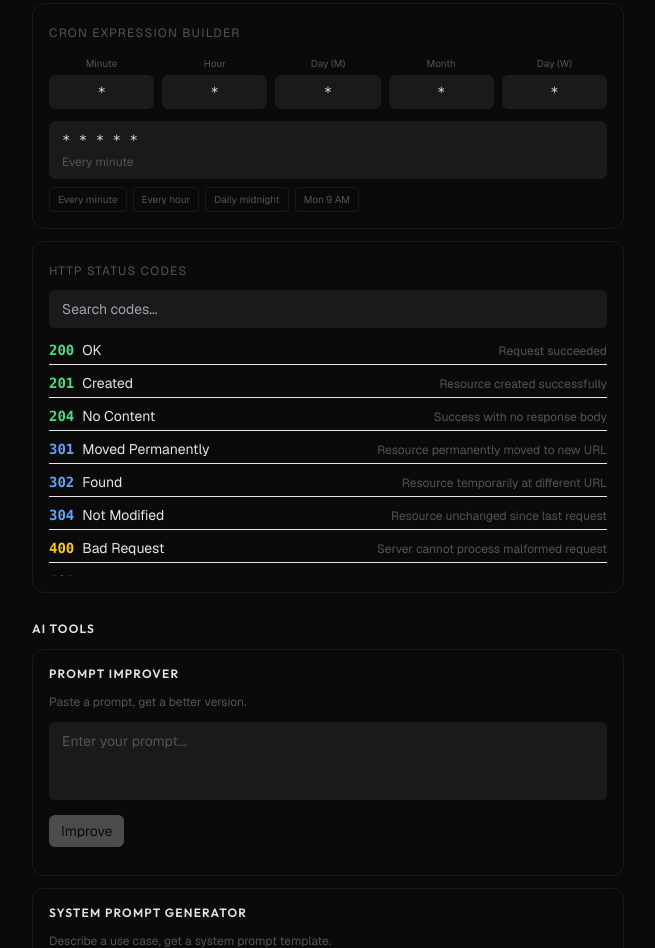
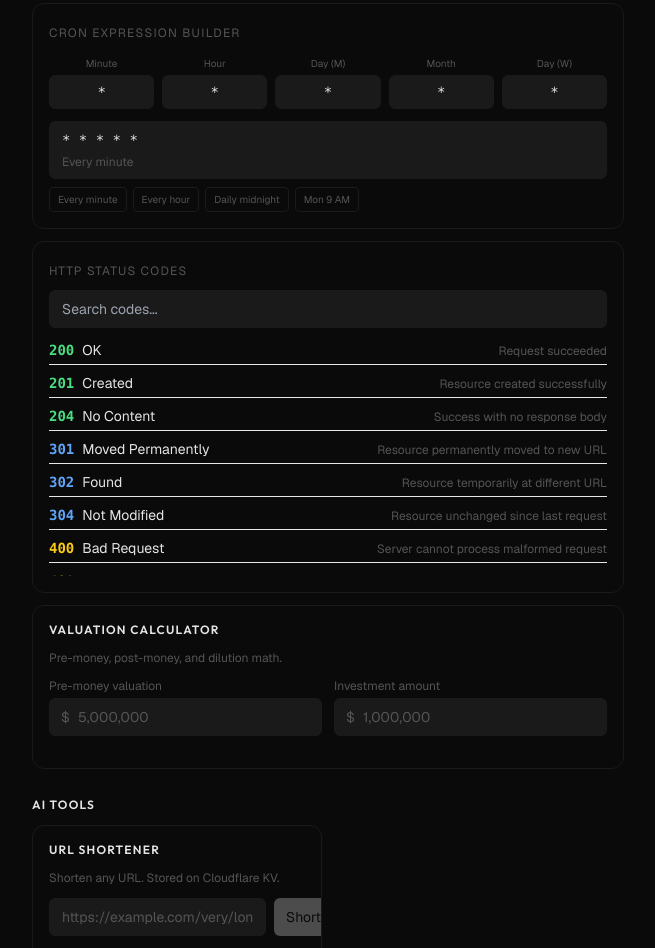
Before and after one commit to tyeetale/tyeetale, an Astro site: page /tools in a window 1280 px wide. Shown: the part 1852-2800 px from the top of the page, without its empty margins (312-967 px from the left). Built offline with nearby package versions, Linux system fonts and the light colour scheme; Astro itself is replaced by a stand-in of ours.

Commit message:
feat: add URL shortener (KV-backed) and valuation calculator

```diff
--- a/src/components/tools/ToolsGrid.tsx
+++ b/src/components/tools/ToolsGrid.tsx
@@ -1,6 +1,8 @@
 import { useState, useEffect, useRef, useCallback, useMemo } from "react";
 import PromptImprover from './PromptImprover';
 import SystemPromptGenerator from './SystemPromptGenerator';
+import ValuationCalc from './ValuationCalc';
+import URLShortener from './URLShortener';
 
 export default function ToolsGrid() {
   return (
@@ -52,6 +54,9 @@ export default function ToolsGrid() {
       <BentoCard className="sm:col-span-2">
         <HttpStatusCodeReference />
       </BentoCard>
+      <BentoCard className="sm:col-span-2">
+        <ValuationCalc />
+      </BentoCard>
 
       {/* Section: AI Tools */}
       <div className="sm:col-span-2 mt-4">
@@ -59,6 +64,10 @@ export default function ToolsGrid() {
           AI Tools
         </h2>
       </div>
+
+      <BentoCard>
+        <URLShortener />
+      </BentoCard>
 
       <BentoCard className="sm:col-span-2">
         <PromptImprover />
--- /dev/null
+++ b/src/components/tools/URLShortener.tsx
@@ -0,0 +1,78 @@
+import { useState } from 'react';
+
+const API_URL = "https://graph-chat.thomasyee28.workers.dev/shorten";
+
+export default function URLShortener() {
+  const [input, setInput] = useState('');
+  const [shortUrl, setShortUrl] = useState('');
+  const [isLoading, setIsLoading] = useState(false);
+  const [copied, setCopied] = useState(false);
+  const [error, setError] = useState('');
+
+  async function handleShorten() {
+    if (!input.trim() || isLoading) return;
+    setIsLoading(true);
+    setError('');
+    setShortUrl('');
+    try {
+      const res = await fetch(API_URL, {
+        method: 'POST',
+        headers: { 'Content-Type': 'application/json' },
+        body: JSON.stringify({ url: input.trim() }),
+      });
+      if (!res.ok) {
+        setError('Invalid URL or service unavailable.');
+        return;
+      }
+      const data = await res.json();
+      setShortUrl(data.shortUrl);
+    } catch {
+      setError('Failed to connect.');
+    } finally {
+      setIsLoading(false);
+    }
+  }
+
+  function handleCopy() {
+    navigator.clipboard.writeText(shortUrl);
+    setCopied(true);
+    setTimeout(() => setCopied(false), 2000);
+  }
+
+  return (
+    <div>
+      <h3 className="text-xs font-heading font-semibold uppercase tracking-widest text-foreground mb-3">
+        URL Shortener
+      </h3>
+      <p className="text-muted text-xs mb-3">Shorten any URL. Stored on Cloudflare KV.</p>
+      <div className="flex gap-2 mb-3">
+        <input
+          type="url"
+          value={input}
+          onChange={(e) => setInput(e.target.value)}
+          placeholder="https://example.com/very/long/url"
+          className="flex-1 px-3 py-2 text-sm bg-surface border border-border rounded-md text-foreground placeholder-muted focus:outline-none focus:border-muted-foreground"
+        />
+        <button
+          onClick={handleShorten}
+          disabled={isLoading || !input.trim()}
+          className="px-3 py-1.5 text-sm bg-foreground text-background rounded-md hover:opacity-90 disabled:opacity-30 whitespace-nowrap"
+        >
+          {isLoading ? '...' : 'Shorten'}
+        </button>
+      </div>
+      {error && <p className="text-red-400 text-xs mb-2">{error}</p>}
+      {shortUrl && (
+        <div className="flex items-center gap-2 p-2 bg-surface border border-border rounded-md">
+          <code className="text-sm text-accent flex-1 truncate">{shortUrl}</code>
+          <button
+            onClick={handleCopy}
+            className="text-xs text-muted hover:text-foreground transition-colors"
+          >
+            {copied ? 'copied!' : 'copy'}
+          </button>
+        </div>
+      )}
+    </div>
+  );
+}
--- /dev/null
+++ b/src/components/tools/ValuationCalc.tsx
@@ -0,0 +1,66 @@
+import { useState } from 'react';
+
+export default function ValuationCalc() {
+  const [preMoney, setPreMoney] = useState('');
+  const [investment, setInvestment] = useState('');
+
+  const preMoneyNum = parseFloat(preMoney) || 0;
+  const investmentNum = parseFloat(investment) || 0;
+  const postMoney = preMoneyNum + investmentNum;
+  const ownership = postMoney > 0 ? (investmentNum / postMoney) * 100 : 0;
+  const founderOwnership = 100 - ownership;
+
+  return (
+    <div>
+      <h3 className="text-xs font-heading font-semibold uppercase tracking-widest text-foreground mb-3">
+        Valuation Calculator
+      </h3>
+      <p className="text-muted text-xs mb-3">Pre-money, post-money, and dilution math.</p>
+      <div className="grid grid-cols-2 gap-3 mb-4">
+        <div>
+          <label className="text-muted text-xs block mb-1">Pre-money valuation</label>
+          <div className="relative">
+            <span className="absolute left-3 top-1/2 -translate-y-1/2 text-muted text-sm">$</span>
+            <input
+              type="number"
+              value={preMoney}
+              onChange={(e) => setPreMoney(e.target.value)}
+              placeholder="5,000,000"
+              className="w-full pl-7 pr-3 py-2 text-sm bg-surface border border-border rounded-md text-foreground placeholder-muted focus:outline-none focus:border-muted-foreground"
+            />
+          </div>
+        </div>
+        <div>
+          <label className="text-muted text-xs block mb-1">Investment amount</label>
+          <div className="relative">
+            <span className="absolute left-3 top-1/2 -translate-y-1/2 text-muted text-sm">$</span>
+            <input
+              type="number"
+              value={investment}
+              onChange={(e) => setInvestment(e.target.value)}
+              placeholder="1,000,000"
+              className="w-full pl-7 pr-3 py-2 text-sm bg-surface border border-border rounded-md text-foreground placeholder-muted focus:outline-none focus:border-muted-foreground"
+            />
+          </div>
+        </div>
+      </div>
+      {(preMoneyNum > 0 || investmentNum > 0) && (
+        <div className="grid grid-cols-2 sm:grid-cols-4 gap-3">
+          <ResultBox label="Post-money" value={`$${postMoney.toLocaleString()}`} />
+          <ResultBox label="Investor gets" value={`${ownership.toFixed(1)}%`} />
+          <ResultBox label="Founders keep" value={`${founderOwnership.toFixed(1)}%`} />
+          <ResultBox label="Price per 1%" value={`$${postMoney > 0 ? (postMoney / 100).toLocaleString() : '0'}`} />
+        </div>
+      )}
+    </div>
+  );
+}
+
+function ResultBox({ label, value }: { label: string; value: string }) {
+  return (
+    <div className="p-2 bg-surface border border-border rounded-md text-center">
+      <span className="text-muted text-[0.65rem] block">{label}</span>
+      <span className="text-foreground text-sm font-medium">{value}</span>
+    </div>
+  );
+}
--- a/workers/graph-chat/wrangler.toml
+++ b/workers/graph-chat/wrangler.toml
@@ -4,3 +4,7 @@ compatibility_date = "2024-06-14"
 
 [ai]
 binding = "AI"
+
+[[kv_namespaces]]
+binding = "URLS"
+id = "685d0355d1704c1985ddfcf98c84850b"
```
Also changed, not shown: workers/graph-chat/src/index.ts (+27 -5 lines).
